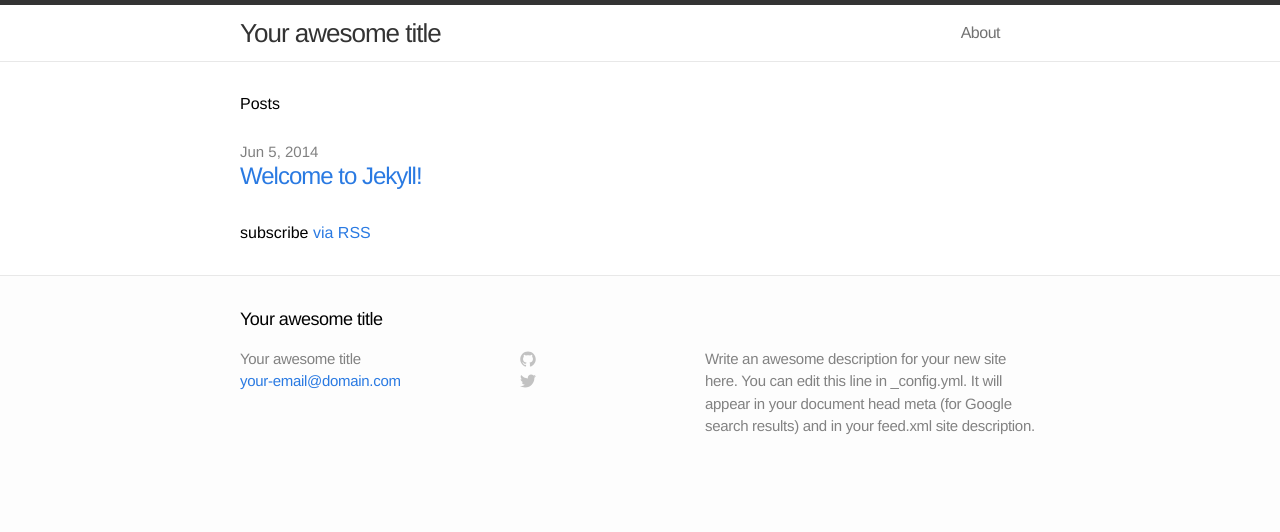
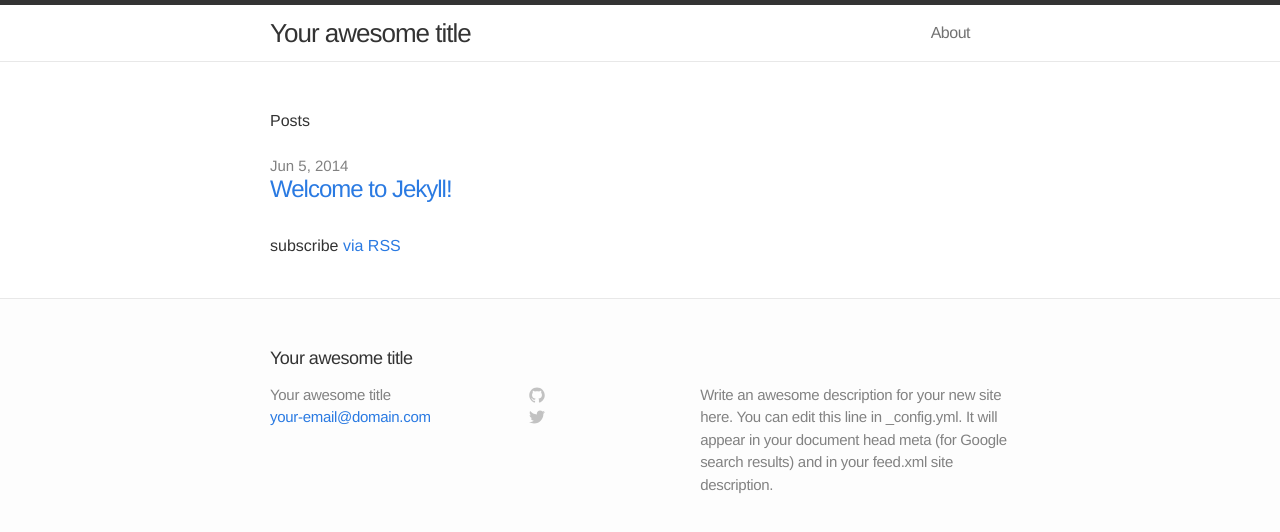
Before and after one commit to christopheschwyzer/www.art44.info, a Jekyll site: the page built from index.html, in a window 1280 px wide. Shown: the top 532 px of the page. Built offline with Jekyll 4.4.1, drawn with Linux system fonts in a browser that asks for light colours.

Commit message:
include 3rd party libraries

```diff
--- a/_includes/head.html
+++ b/_includes/head.html
@@ -6,7 +6,9 @@
     <meta name="description" content="{{ site.description }}">
     <link rel="canonical" href="{{ page.url | replace:'index.html','' | prepend: site.baseurl | prepend: site.url }}">
 
-    <!-- Custom CSS -->
-    <link rel="stylesheet" href="{{ "/css/main.css" | prepend: site.baseurl }}">
-
+    <link rel="stylesheet" href='{{ "/css/bootstrap.min.css" | prepend: site.baseurl }}'>
+    <link rel="stylesheet" href='{{ "/css/bootstrap-theme.css" | prepend: site.baseurl }}'>
+    <link rel="stylesheet" href='{{ "/css/main.css" | prepend: site.baseurl }}'>
+    <script src='{{ "/js/jquery-2.1.1.min.js" | prepend: site.baseurl }}'></script>
+    <script src='{{ "/js/bootstrap.min.js" | prepend: site.baseurl }}'></script>
 </head>
```
